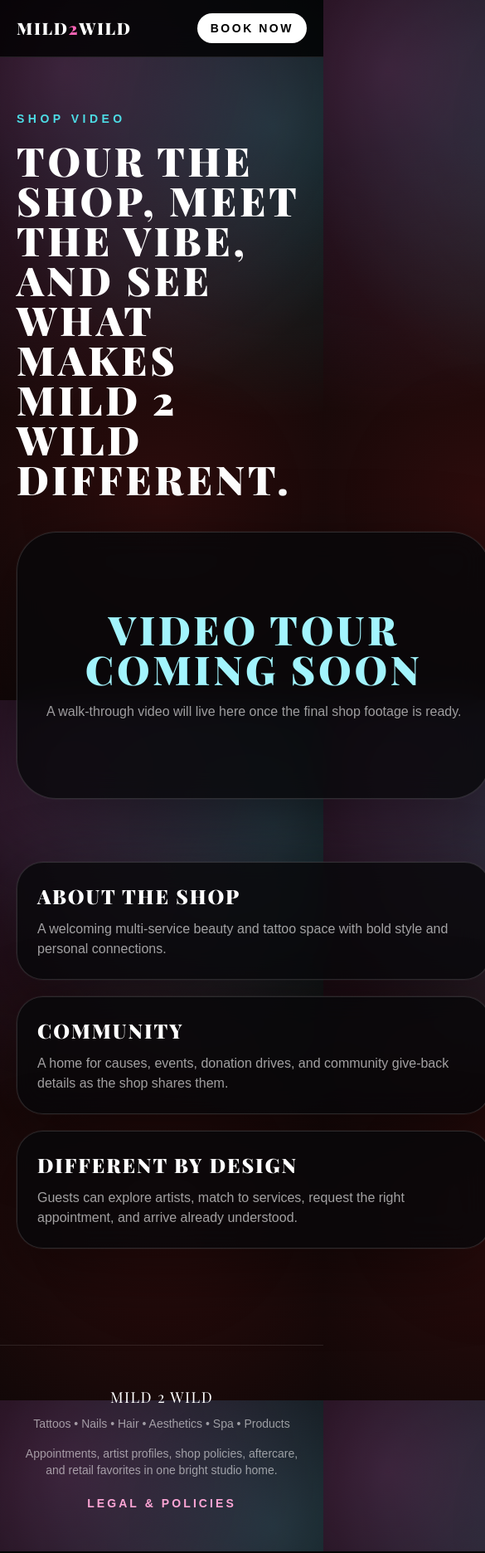
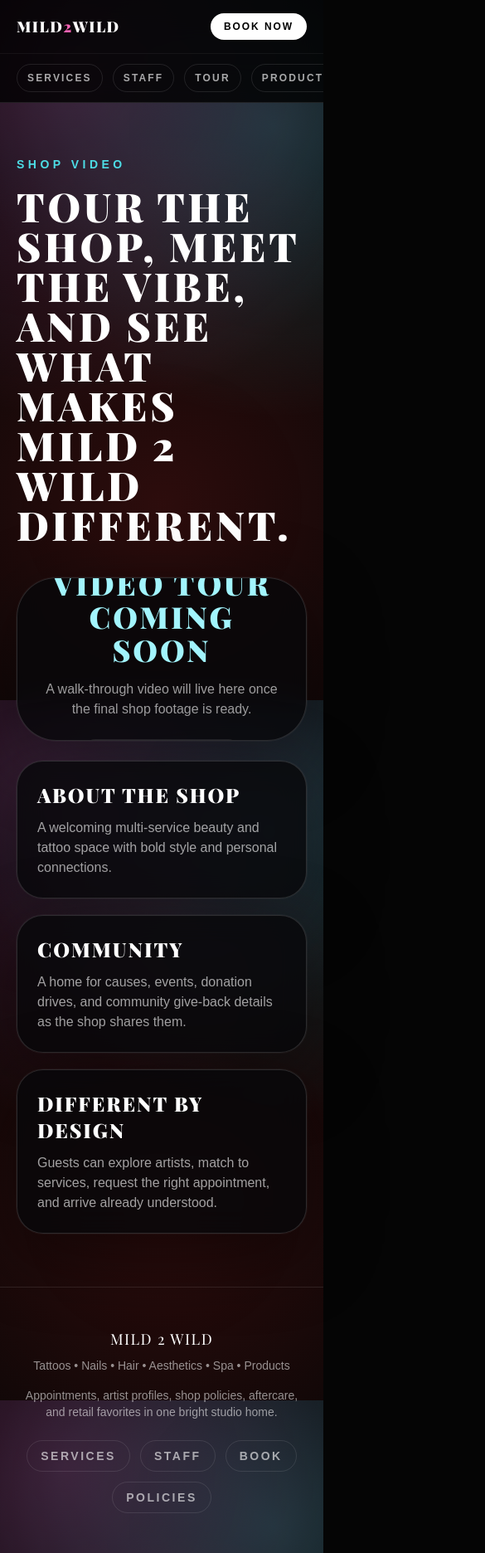
Before and after one commit to tyleradams69/mild2wild, a Next.js app: page /tour in a window 390 px wide. Shown: the whole page at 83% size, 585 px wide, since content can reach past the window. Built offline with nearby package versions, Linux system fonts and the light colour scheme; a web font is replaced by a local one.

Commit message:
polish public booking and mobile experience

```diff
--- a/src/app/book/page.tsx
+++ b/src/app/book/page.tsx
@@ -14,6 +14,17 @@ export default function BookPage() {
         <p className="mt-6 max-w-3xl text-lg leading-8 text-white/65">
           Pick the appointment type you want and we&apos;ll show the artists, stylists, and specialists available for that service. The shop will follow up to confirm timing, pricing, and any deposit details.
         </p>
+        <div className="mt-8 grid gap-3 md:grid-cols-3">
+          {[
+            "One request can include inspiration and notes.",
+            "Staff choices update based on the selected service.",
+            "Timing is reviewed before the appointment is confirmed.",
+          ].map((item) => (
+            <div key={item} className="rounded-2xl border border-white/10 bg-white/5 p-4 text-sm font-bold text-white/68">
+              ✦ {item}
+            </div>
+          ))}
+        </div>
 
         <div className="mt-10 grid gap-6 lg:grid-cols-[1.15fr_0.85fr]">
           <BookingRequestForm groups={bookingGroups} />
--- a/src/app/legal/page.tsx
+++ b/src/app/legal/page.tsx
@@ -38,7 +38,7 @@ const policies = [
       "The website and phone intake may collect names, phone numbers, emails, requested services, preferred staff, timing preferences, and notes so the business can follow up. Client details are used for scheduling, customer support, service records, and related business communication.",
   },
   {
-    title: "Phone intake and text follow-up",
+    title: "Phone intake and owner alerts",
     body:
       "If you contact the shop through an assisted phone intake, the system may collect your booking details and summarize them for the owner or staff. A team member will verify important details with you before confirming an appointment.",
   },
--- a/src/app/products/page.tsx
+++ b/src/app/products/page.tsx
@@ -35,8 +35,11 @@ export default function ProductsPage() {
         <SectionEyebrow color="#FF7A1A">Retail wall</SectionEyebrow>
         <h1 className="brand-display max-w-4xl text-5xl font-black uppercase md:text-7xl">Products that keep the appointment glow going.</h1>
         <p className="mt-6 max-w-3xl text-lg leading-8 text-white/65">
-          Browse the product categories Mild 2 Wild can recommend during appointments. Full product names, photos, pricing, and gift-card checkout will be added as the retail lineup is finalized.
+          Browse the product categories Mild 2 Wild can recommend during appointments. Guests can ask their artist, stylist, or specialist about the best aftercare and retail fit during their visit.
         </p>
+        <div className="mt-8 rounded-[2rem] border border-orange-200/20 bg-orange-300/10 p-5 text-sm leading-7 text-orange-50">
+          Product availability can vary by season, service type, and individual aftercare needs. The team can confirm current options in studio.
+        </div>
         <div className="mt-10 grid gap-5 md:grid-cols-3">
           {productCards.map((product, index) => (
             <article key={product.title} className="neon-card rounded-[2rem] p-6">
--- a/src/app/services/[slug]/page.tsx
+++ b/src/app/services/[slug]/page.tsx
@@ -96,7 +96,7 @@ export default async function ServiceCategoryPage({ params }: { params: Promise<
         <div id="service-staff">
           <SectionEyebrow color={category.accent}>{category.staffLabel}</SectionEyebrow>
           <p className="mb-5 text-white/60">
-            This page is filtered to {category.name.toLowerCase()} only, so visitors never see unrelated staff for this service lane.
+            Each profile below is connected to this service category so guests can compare style, specialties, and fit before requesting an appointment.
           </p>
           <div className="grid gap-5 md:grid-cols-2">
             {staff.map((member) => (
--- a/src/app/tour/page.tsx
+++ b/src/app/tour/page.tsx
@@ -7,10 +7,16 @@ export default function TourPage() {
         <SectionEyebrow color="#4DDCE5">Shop video</SectionEyebrow>
         <h1 className="brand-display max-w-5xl text-5xl font-black uppercase md:text-7xl">Tour the shop, meet the vibe, and see what makes Mild 2 Wild different.</h1>
         <div className="mt-10 grid gap-6 lg:grid-cols-[1.25fr_0.75fr]">
-          <div className="neon-card flex aspect-video items-center justify-center rounded-[3rem] border-cyan-300/30 p-8 text-center">
-            <div>
-              <p className="brand-display text-5xl font-black uppercase text-cyan-200">Video Tour Coming Soon</p>
+          <div className="neon-card flex aspect-video items-center justify-center overflow-hidden rounded-[3rem] border-cyan-300/30 p-8 text-center">
+            <div className="relative z-10">
+              <div className="mx-auto mb-6 flex h-20 w-20 items-center justify-center rounded-full border border-cyan-200/40 bg-cyan-200/10 text-4xl text-cyan-100">▶</div>
+              <p className="brand-display text-4xl font-black uppercase text-cyan-200 md:text-5xl">Video Tour Coming Soon</p>
               <p className="mt-4 text-white/60">A walk-through video will live here once the final shop footage is ready.</p>
+              <div className="mt-6 flex flex-wrap justify-center gap-2 text-xs font-black uppercase tracking-[0.18em] text-white/50">
+                <span className="rounded-full border border-white/10 px-3 py-2">Shop walkthrough</span>
+                <span className="rounded-full border border-white/10 px-3 py-2">Team story</span>
+                <span className="rounded-full border border-white/10 px-3 py-2">Community focus</span>
+              </div>
             </div>
           </div>
           <div className="space-y-5">
--- a/src/components/booking-request-form.tsx
+++ b/src/components/booking-request-form.tsx
@@ -53,7 +53,7 @@ export function BookingRequestForm({ groups }: { groups: BookingServiceGroup[] }
         return;
       }
 
-      setSubmission({ status: "success", message: "Booking request sent. The shop can confirm it from the dashboard." });
+      setSubmission({ status: "success", message: "Booking request sent. The shop will review the details and follow up to confirm availability." });
     } catch {
       setSubmission({ status: "error", message: "Could not reach the booking endpoint. Please try again." });
     }
--- a/src/components/site.tsx
+++ b/src/components/site.tsx
@@ -15,8 +15,8 @@ export function SiteHeader() {
 
   return (
     <header className="sticky top-0 z-50 border-b border-white/10 bg-black/80 backdrop-blur-xl">
-      <nav className="mx-auto flex max-w-7xl items-center justify-between px-5 py-4">
-        <Link href="/" className="brand-display text-xl font-black uppercase tracking-[0.22em]">
+      <nav className="mx-auto flex max-w-7xl items-center justify-between gap-4 px-5 py-4">
+        <Link href="/" className="brand-display shrink-0 text-lg font-black uppercase tracking-[0.18em] sm:text-xl sm:tracking-[0.22em]">
           Mild<span className="text-pink-400">2</span>Wild
         </Link>
         <div className="hidden items-center gap-5 text-sm font-bold uppercase tracking-[0.22em] text-white/70 md:flex">
@@ -28,24 +28,44 @@ export function SiteHeader() {
         </div>
         <Link
           href="/book"
-          className="rounded-full bg-white px-4 py-2 text-sm font-black uppercase tracking-[0.18em] text-black transition hover:bg-pink-300"
+          className="shrink-0 rounded-full bg-white px-4 py-2 text-xs font-black uppercase tracking-[0.16em] text-black transition hover:bg-pink-300 sm:text-sm sm:tracking-[0.18em]"
         >
           Book Now
         </Link>
       </nav>
+      <div className="border-t border-white/5 md:hidden">
+        <div className="mx-auto flex max-w-7xl gap-3 overflow-x-auto px-5 py-3 text-xs font-black uppercase tracking-[0.18em] text-white/65">
+          {links.filter(([label]) => label !== "Login").map(([label, href]) => (
+            <Link key={href} href={href} className="shrink-0 rounded-full border border-white/10 px-3 py-2 transition hover:border-pink-300/60 hover:text-white">
+              {label}
+            </Link>
+          ))}
+        </div>
+      </div>
     </header>
   );
 }
 
 export function SiteFooter() {
+  const footerLinks = [
+    ["Services", "/#services"],
+    ["Staff", "/staff"],
+    ["Book", "/book"],
+    ["Policies", "/legal"],
+  ];
+
   return (
     <footer className="border-t border-white/10 px-5 py-12 text-center text-sm text-white/55">
       <p className="brand-display text-lg uppercase text-white">Mild 2 Wild</p>
       <p className="mt-2">Tattoos • Nails • Hair • Aesthetics • Spa • Products</p>
       <p className="mt-4">Appointments, artist profiles, shop policies, aftercare, and retail favorites in one bright studio home.</p>
-      <Link href="/legal" className="mt-5 inline-block font-black uppercase tracking-[0.22em] text-pink-300 transition hover:text-white">
-        Legal & Policies
-      </Link>
+      <div className="mt-6 flex flex-wrap justify-center gap-3">
+        {footerLinks.map(([label, href]) => (
+          <Link key={href} href={href} className="rounded-full border border-white/10 px-4 py-2 font-black uppercase tracking-[0.18em] text-white/60 transition hover:border-pink-300/50 hover:text-white">
+            {label}
+          </Link>
+        ))}
+      </div>
     </footer>
   );
 }
```
Also changed, not shown: src/app/page.tsx (+35 -3 lines), 1 other file (tests, documents, lock files or other folders).
